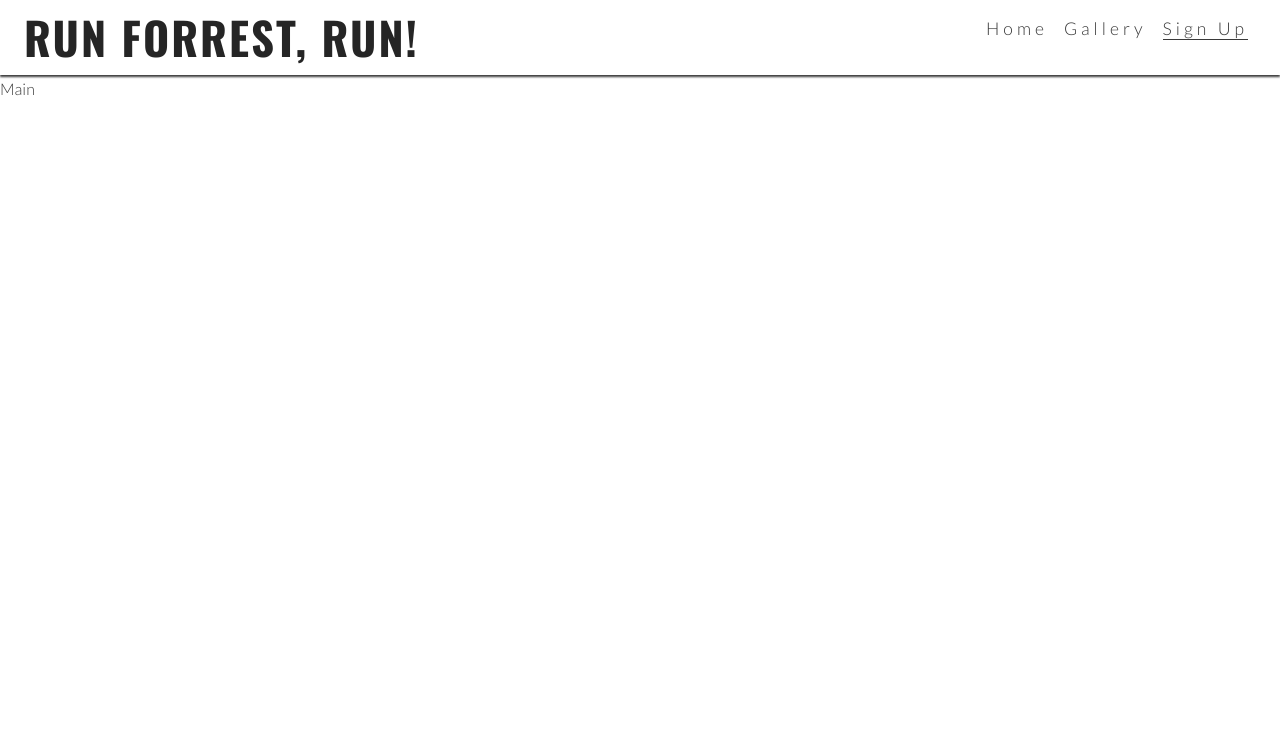
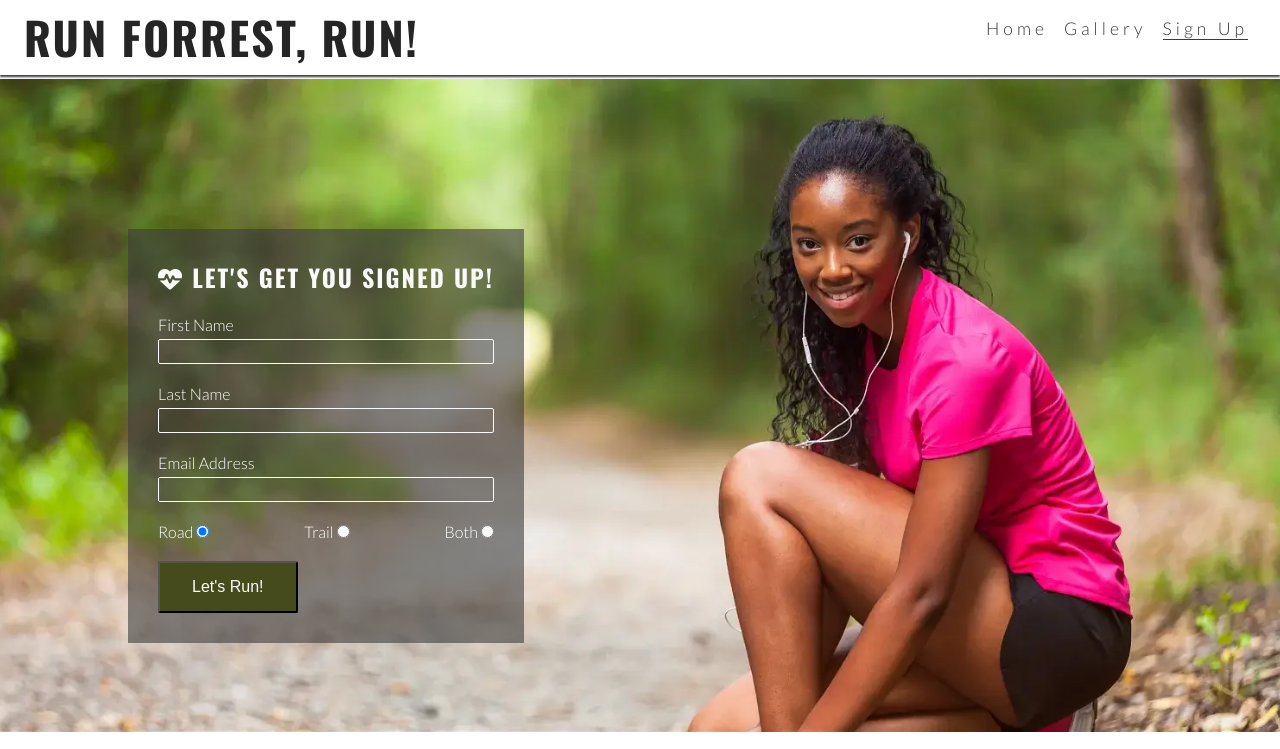
Before and after one commit to dmc-mcc/run-for-your-life, a plain HTML site: page signup.html in a window 1280 px wide. Shown: the top 749 px of the page. Drawn offline with nearby package versions, Linux system fonts and the light colour scheme.

Commit message:
feat: add signup form

```diff
--- a/assets/css/style.css
+++ b/assets/css/style.css
@@ -91,6 +91,9 @@ main {
     /* Make main element take up any surplus space to push footer down */
     flex: 1 0 auto;
     margin-top: 47px;
+    /* Enable flex properties for child elements */
+    display: flex;
+    flex-direction: column;
 }
 
 /* Hero section ID tag */
@@ -198,6 +201,57 @@ main {
     line-height: 0;
 }
 
+/* Form */
+#signup {
+    background-image: url("../images/signup-image.webp");
+    background-size: cover;
+    background-position: 75%;
+    padding: 20px 10% 0 10%;
+    flex-grow: 1;
+}
+
+
+#signup-form {
+    color: #ffffff;
+    background-color: rgba(60, 60, 60, 0.6);
+    padding: 30px;
+}
+
+
+#signup-form>h2 {
+    color: #fafafa;
+    margin-bottom: 20px;
+}
+
+
+.text-input {
+    background: transparent;
+    color: #fafafa;
+    width: 100%;
+    height: 25px;
+    margin: 5px 0 20px 0;
+    border: 1px solid #fafafa;
+    border-radius: 2px;
+    padding: 0 5px;
+}
+
+
+.radio-buttons {
+    width: 100%;
+    display: flex;
+    justify-content: space-between;
+}
+
+
+.join-button {
+    margin-top: 20px;
+    border-radius: 2px;
+    padding: 15px 32px;
+    font-size: 100%;
+    background-color: #454b1b;
+    color: #fafafa;
+}
+
 /* Footer
 footer {
     background-color: orange;
@@ -290,6 +344,28 @@ footer {
     #photos {
         column-count: 3;
     }
+
+    /* Form */
+    #signup {
+        background-position: center;
+        position: relative;
+    }
+
+    #signup-form {
+        max-width: 400px;
+        position: absolute;
+        left: 10%;
+        top: 150px;
+    }
+
+    .text-input:hover {
+        border-color: #f16c6b;
+    }
+
+    .join-button:hover {
+        background-color: #fafafa;
+        color: #454b1b;
+    }
 }
 
 /* Large devices (992px and up) */
--- a/signup.html
+++ b/signup.html
@@ -32,7 +32,38 @@
                     </nav>
         </a>
     </header>
-    <main>Main</main>
+    <main>
+        <section id="signup">
+            <form id="signup-form" method="POST" action="https://formdump.codeinstitute.net">
+                <h2><i class="fa-solid fa-heartbeat"></i> Let's get you signed up!</h2>
+                <label for="first_name">First Name</label>
+                <input type="text" name="first_name" id="first_name" class="text-input" required>
+                <br>
+                <label for="last_name">Last Name</label>
+                <input type="text" name="last_name" id="last_name" class="text-input" required>
+                <br>
+                <label for="email_address">Email Address</label>
+                <input type="email" name="email_address" id="email_address" class="text-input" required>
+                <br>
+                <div class="radio-buttons">
+                    <div>
+                        <label for="road">Road</label>
+                        <input type="radio" name="running_preference" id="road" value="road" required checked>
+                    </div>
+                    <div>
+                        <label for="trail">Trail</label>
+                        <input type="radio" name="running_preference" id="trail" value="trail" required>
+                    </div>
+                    <div>
+                        <label for="both">Both</label>
+                        <input type="radio" name="running_preference" id="both" value="both" required>
+                    </div>
+                </div>
+                <button type="submit" class="join-button">Let's Run!</button>
+            </form>
+        </section>
+
+    </main>
     <footer>
         <ul id="social-networks">
             <li>
```
Also changed, not shown: gallery.html (+1 -1 lines), assets/images/signup-image.webp (added).
